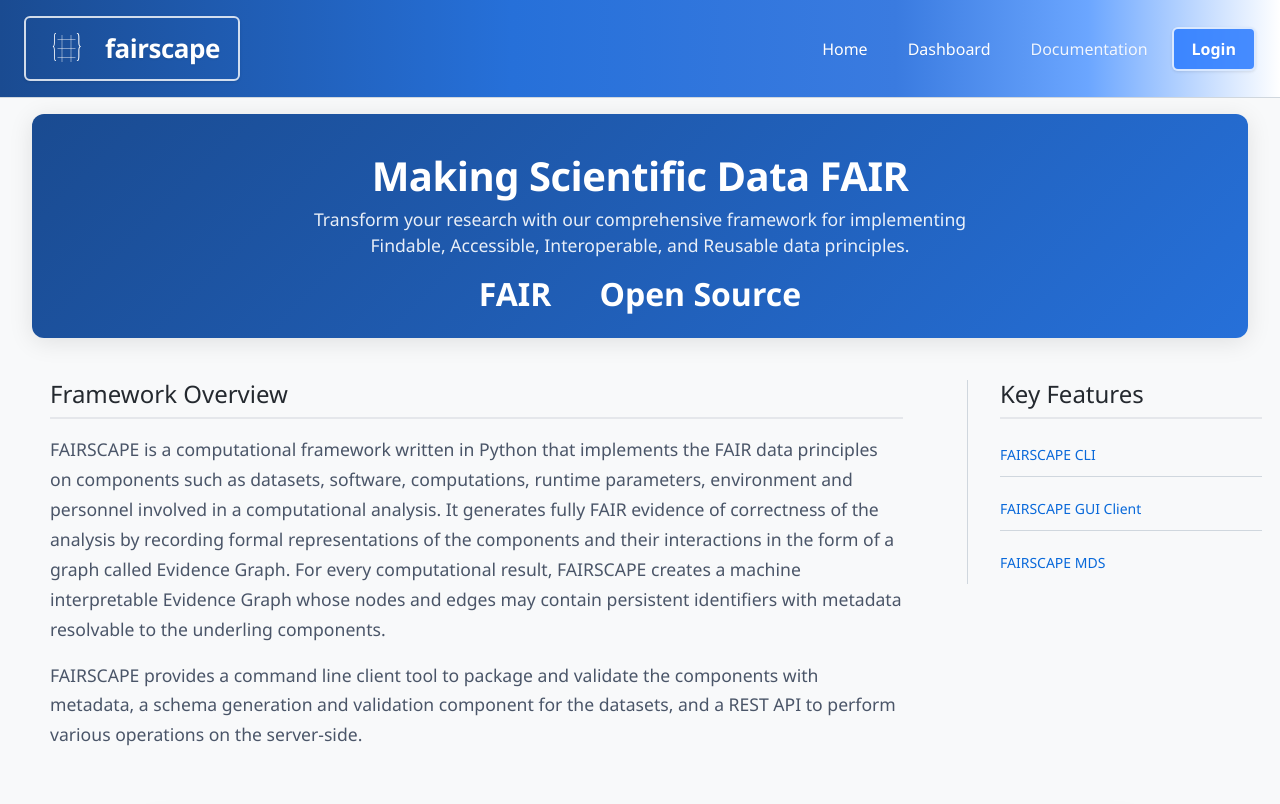
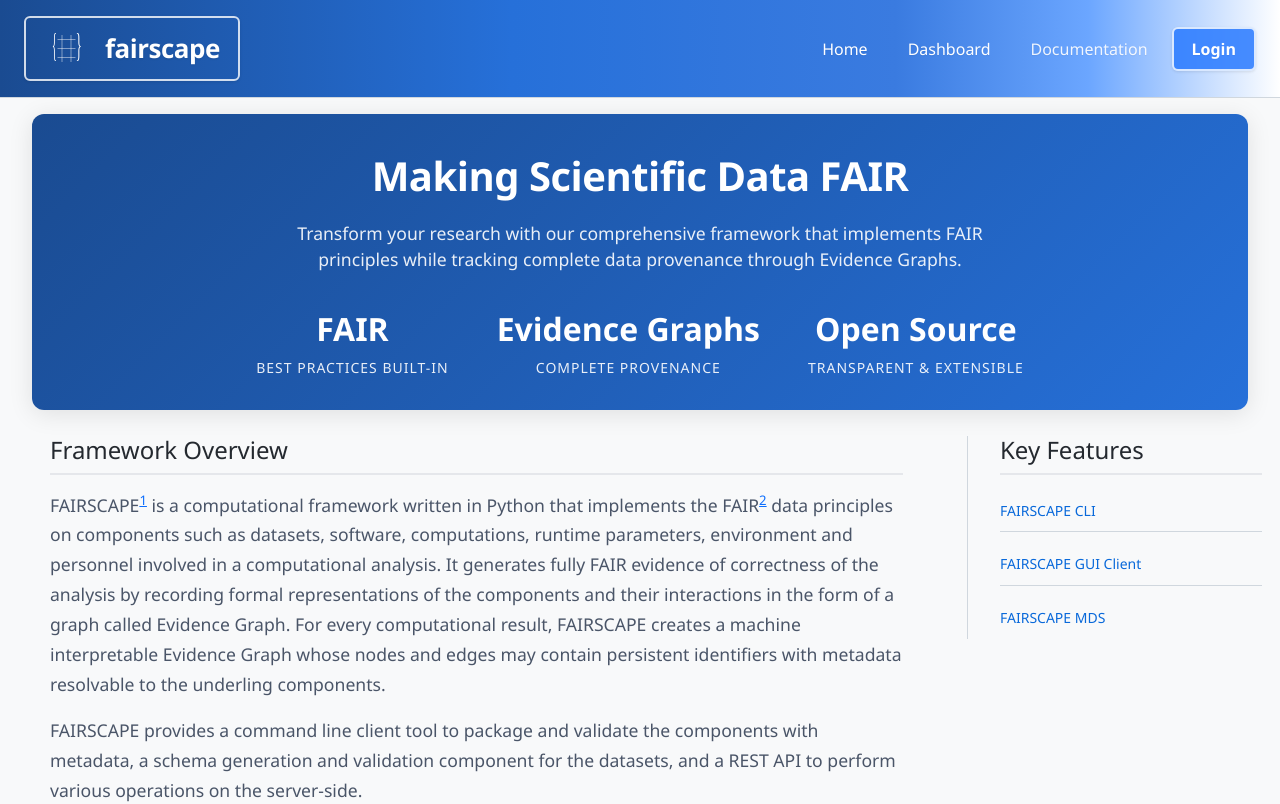
Before and after one commit to fairscape/fairscape_web_client, a React (Vite) app: page / in a window 1280 px wide. Shown: the top 804 px of the page. Built offline with nearby package versions, Linux system fonts and the light colour scheme; no server answers.

Commit message:
add link back

```diff
--- a/src/pages/HomePage.css
+++ b/src/pages/HomePage.css
@@ -4,85 +4,73 @@
   margin: 0 auto;
   padding: 1rem 2rem;
 }
-
 .content-wrapper {
   display: flex;
   gap: 2rem;
   align-items: flex-start;
-  margin-bottom: 3rem;
+  margin-bottom: 2rem;
 }
-
 .left-column {
   flex: 0 0 75%;
   padding-right: 2rem;
 }
-
 .right-column {
   flex: 0 0 25%;
   border-left: 1px solid #d0d7de;
   padding-left: 2rem;
 }
-
 .hero-section {
   background: linear-gradient(135deg, #1a4b91 0%, #2670d9 100%);
-  padding: 0.5rem 2rem 1rem;
-  margin-bottom: 2rem;
+  padding: 0.5rem 4rem 2rem;
+  margin-bottom: 1rem;
   color: #ffffff;
   border-radius: 12px;
   box-shadow: 0 4px 24px rgba(0, 0, 0, 0.1);
 }
-
 .hero-content {
   max-width: 1000px;
   margin: 0 auto;
   text-align: center;
 }
-
 .hero-title {
   font-size: 2.5rem;
   font-weight: 700;
-  margin-bottom: 0.35rem;
+  margin-bottom: 1.25rem;
   letter-spacing: -0.5px;
   color: #ffffff;
 }
-
 .hero-subtitle {
   font-size: 1.1rem;
   line-height: 1.5;
-  margin-bottom: 0.75rem;
+  margin-bottom: 2rem;
   max-width: 700px;
   margin-left: auto;
   margin-right: auto;
   color: rgba(255, 255, 255, 0.9);
 }
-
 .hero-stats {
   display: flex;
   justify-content: center;
   gap: 3rem;
-  margin-top: 0.75rem;
+  margin-top: 1.5rem;
 }
-
 .stat-item {
   display: flex;
   flex-direction: column;
   align-items: center;
 }
-
 .stat-number {
   font-size: 2rem;
   font-weight: 700;
   margin-bottom: 0.25rem;
   color: #ffffff;
 }
-
 .stat-label {
   font-size: 0.875rem;
   color: rgba(255, 255, 255, 0.9);
   text-transform: uppercase;
   letter-spacing: 1px;
 }
-
 .overview-section h2,
 .features-section h2 {
   color: #24292f;
@@ -92,49 +80,40 @@
   padding-bottom: 0.5rem;
   border-bottom: 2px solid #e5e7eb;
 }
-
 .overview-section p {
   color: #4a5568;
   line-height: 1.7;
   font-size: 1.1rem;
   margin-bottom: 1rem;
 }
-
 .features-section {
   position: sticky;
   top: 2rem;
 }
-
 .feature-list {
   display: flex;
   flex-direction: column;
   gap: 0.75rem;
 }
-
 .feature-item {
   padding: 0.75rem 0;
   border-bottom: 1px solid #d0d7de;
 }
-
 .feature-item:last-child {
   border-bottom: none;
 }
-
 .feature-item h3 {
   margin: 0;
   font-size: 0.875rem;
   font-weight: 500;
 }
-
 .feature-item a {
   color: #0969da;
   text-decoration: none;
 }
-
 .feature-item a:hover {
   text-decoration: underline;
 }
-
 .feature-details {
   max-height: 0;
   overflow: hidden;
@@ -143,13 +122,11 @@
   font-size: 0.875rem;
   color: #57606a;
 }
-
 .feature-details.expanded {
-  max-height: 200px;
+  max-height: 225px;
   opacity: 1;
   margin-top: 0.5rem;
 }
-
 .cta-section {
   margin: 2rem auto;
   background: linear-gradient(135deg, #f8fafc 0%, #f1f5f9 100%);
@@ -159,14 +136,12 @@
   box-shadow: 0 4px 24px rgba(0, 0, 0, 0.06);
   max-width: 1000px;
 }
-
 .cta-section h2 {
   font-size: 1.75rem;
   color: #1a1a1a;
   margin-bottom: 1rem;
   font-weight: 600;
 }
-
 .cta-button {
   display: inline-block;
   padding: 1rem 2rem;
@@ -179,41 +154,33 @@
   transition: all 0.3s ease;
   box-shadow: 0 4px 12px rgba(38, 112, 217, 0.2);
 }
-
 .cta-button:hover {
   transform: translateY(-2px);
   box-shadow: 0 6px 16px rgba(38, 112, 217, 0.3);
 }
-
 @media (max-width: 768px) {
   .content-wrapper {
     flex-direction: column;
   }
-
   .left-column,
   .right-column {
     flex: 0 0 100%;
     padding: 0;
     border: none;
   }
-
   .features-section {
     position: static;
     margin-top: 2rem;
   }
-
   .hero-section {
     padding: 0.5rem 1.5rem 1rem;
   }
-
   .hero-title {
     font-size: 2rem;
   }
-
   .hero-subtitle {
     font-size: 1rem;
   }
-
   .hero-stats {
     gap: 1.5rem;
     flex-wrap: wrap;
--- a/src/pages/HomePage.jsx
+++ b/src/pages/HomePage.jsx
@@ -31,18 +31,22 @@ const HomePage = () => {
         <div className="hero-content">
           <h1 className="hero-title">Making Scientific Data FAIR</h1>
           <p className="hero-subtitle">
-            Transform your research with our comprehensive framework for
-            implementing Findable, Accessible, Interoperable, and Reusable data
-            principles.
+            Transform your research with our comprehensive framework that
+            implements FAIR principles while tracking complete data provenance
+            through Evidence Graphs.
           </p>
           <div className="hero-stats">
             <div className="stat-item">
               <span className="stat-number">FAIR</span>
-              <span className="stat-label"> </span>
+              <span className="stat-label">Best practices built-in</span>
+            </div>
+            <div className="stat-item">
+              <span className="stat-number">Evidence Graphs</span>
+              <span className="stat-label">Complete provenance</span>
             </div>
             <div className="stat-item">
               <span className="stat-number">Open Source</span>
-              <span className="stat-label"> </span>
+              <span className="stat-label">Transparent & extensible</span>
             </div>
           </div>
         </div>
@@ -54,17 +58,28 @@ const HomePage = () => {
             <section className="overview-section">
               <h2>Framework Overview</h2>
               <p>
-                FAIRSCAPE is a computational framework written in Python that
-                implements the FAIR data principles on components such as
-                datasets, software, computations, runtime parameters,
-                environment and personnel involved in a computational analysis.
-                It generates fully FAIR evidence of correctness of the analysis
-                by recording formal representations of the components and their
-                interactions in the form of a graph called Evidence Graph. For
-                every computational result, FAIRSCAPE creates a machine
-                interpretable Evidence Graph whose nodes and edges may contain
-                persistent identifiers with metadata resolvable to the underling
-                components.
+                FAIRSCAPE
+                <sup id="fnref:1">
+                  <a className="footnote-ref" href="#fn:1">
+                    1
+                  </a>
+                </sup>{" "}
+                is a computational framework written in Python that implements
+                the FAIR
+                <sup id="fnref:2">
+                  <a className="footnote-ref" href="#fn:2">
+                    2
+                  </a>
+                </sup>{" "}
+                data principles on components such as datasets, software,
+                computations, runtime parameters, environment and personnel
+                involved in a computational analysis. It generates fully FAIR
+                evidence of correctness of the analysis by recording formal
+                representations of the components and their interactions in the
+                form of a graph called Evidence Graph. For every computational
+                result, FAIRSCAPE creates a machine interpretable Evidence Graph
+                whose nodes and edges may contain persistent identifiers with
+                metadata resolvable to the underling components.
               </p>
               <p>
                 FAIRSCAPE provides a command line client tool to package and
```
